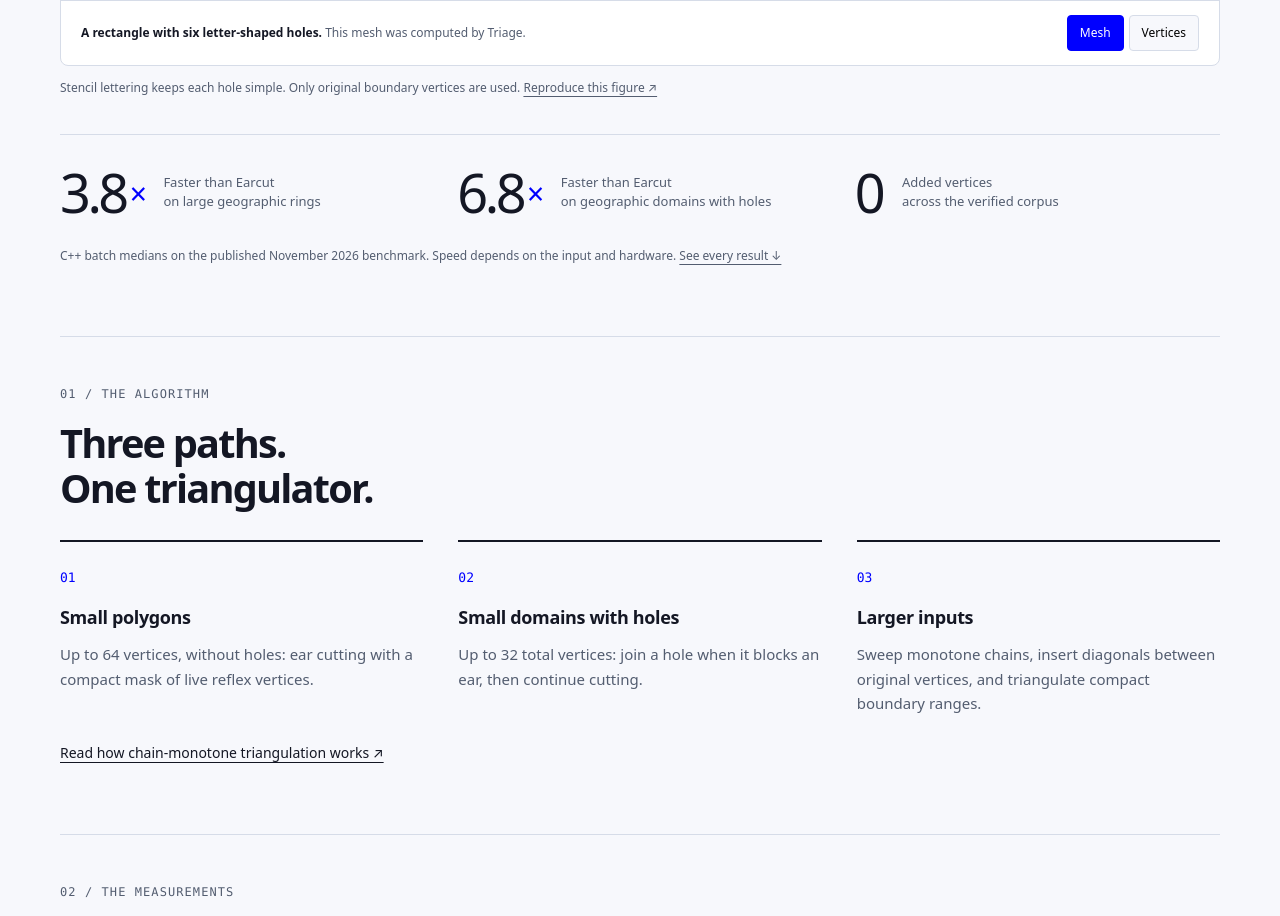
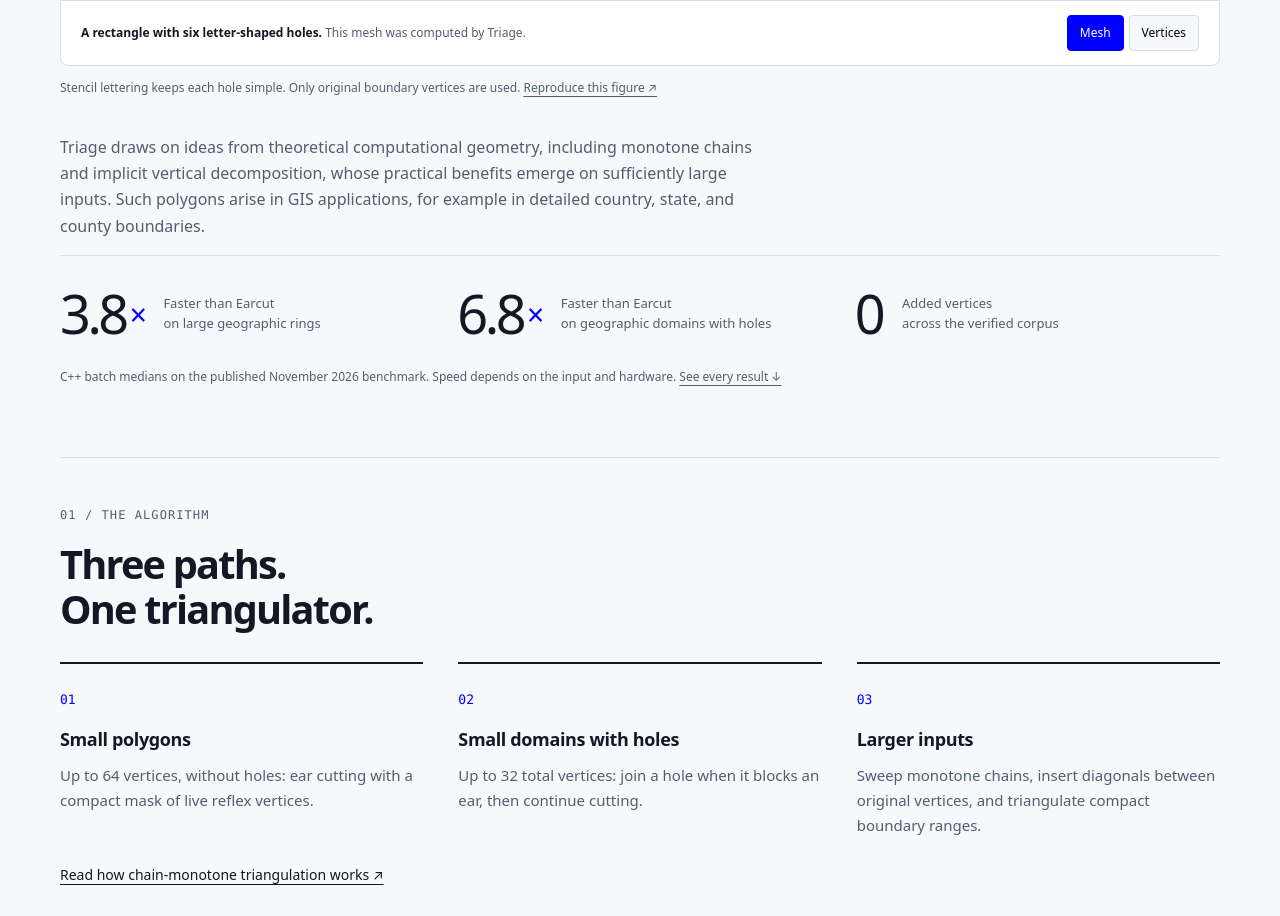
Before and after one commit to sarielhp/triage, a plain HTML site: page docs/index.html in a window 1280 px wide. Shown: the part 818-1734 px from the top of the page. Drawn offline with Linux system fonts and the light colour scheme.

Commit message:
Explain geometric ideas and their relevance to large GIS polygons

```diff
--- a/docs/index.html
+++ b/docs/index.html
@@ -231,6 +231,7 @@
           <figcaption><span><strong>A rectangle with six letter-shaped holes.</strong> This mesh was computed by Triage.</span><span class="mesh-controls" hidden><button type="button" id="mesh-toggle" aria-pressed="true">Mesh</button><button type="button" id="vertices-toggle" aria-pressed="false">Vertices</button></span></figcaption>
         </figure>
         <p class="figure-note">Stencil lettering keeps each hole simple. Only original boundary vertices are used. <a href="https://github.com/sarielhp/triage/blob/main/julia/figures/triage-wordmark.jl">Reproduce this figure ↗</a></p>
+        <p class="lead">Triage draws on ideas from theoretical computational geometry, including monotone chains and implicit vertical decomposition, whose practical benefits emerge on sufficiently large inputs. Such polygons arise in GIS applications, for example in detailed country, state, and county boundaries.</p>
         <div class="stats">
           <div><span class="stat-number">3.8<span>×</span></span><p>Faster than Earcut<br>on large geographic rings</p></div>
           <div><span class="stat-number">6.8<span>×</span></span><p>Faster than Earcut<br>on geographic domains with holes</p></div>
```
Also changed, not shown: site/index.html (+1 -0 lines), 1 other file.
